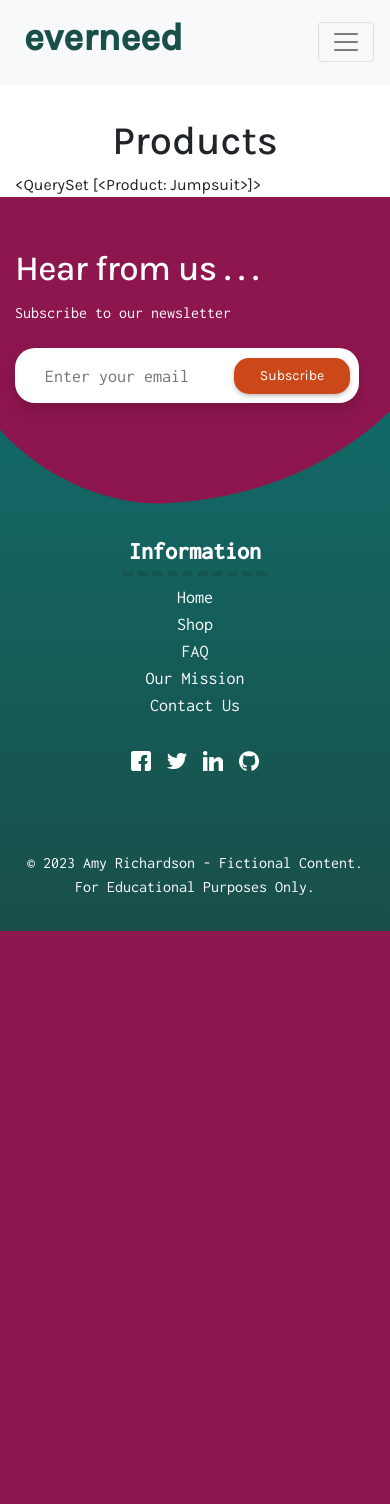
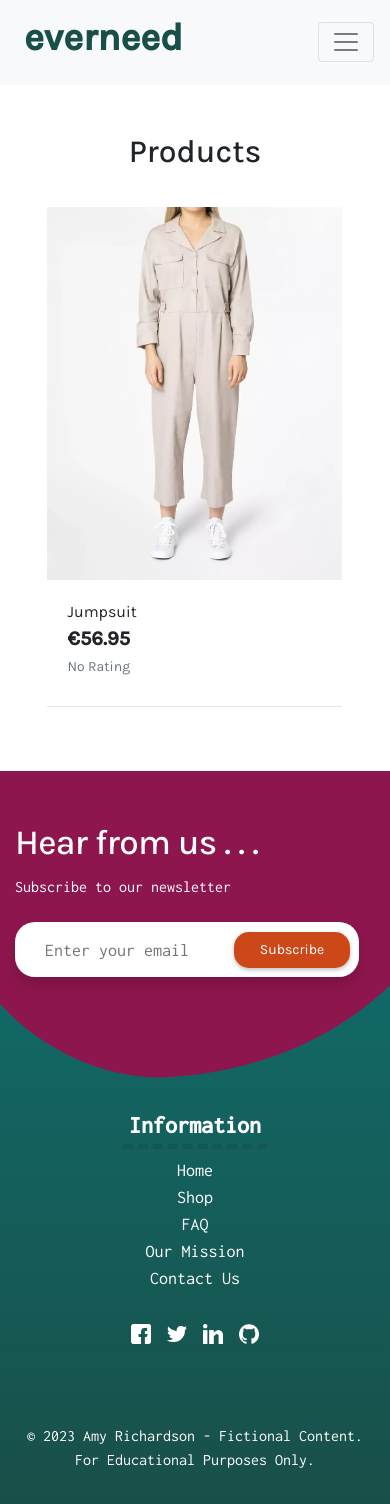
Before and after one commit to amylour/everneed, a Django app: page /products/ in a window 390 px wide. Shown: the part 41-1545 px from the top of the page. Before the commit the page ends 972 px from the top, so only its background shows below. Run offline with Django 3.2, Linux system fonts and the light colour scheme; data comes from the database, SQL or seed files in the repository; some libraries are stand-ins or nearby versions.

Commit message:
add: all products view layout & responsiveness

```diff
--- a/products/templates/products/products.html
+++ b/products/templates/products/products.html
@@ -5,14 +5,70 @@
 {% block title %}Products{% endblock %}
 
 {% block content %}
-
-<div class="container mt-5 text-center">
-    <h1 class="section-title mt-5">Products</h1>
-</div>
+<!-- Layout guided by Boutique Ado walkthrough credit: https://tinyurl.com/y8myvsxz -->
 <div class="container-fluid">
     <div class="row">
-        <div class="col">
-            {{ products }}
+        <div class="col text-center my-3">
+            <h2 class="section-title mt-5 mb-2">Products</h2>
+        </div>
+    </div>
+    <div class="row">
+        <div class="product-container col-10 offset-1">
+            <div class="row mt-1 mb-2"></div>
+            <div class="row">
+                {% for product in products %}
+                <div class="col-sm-6 col-md-6 col-lg-4 col-xl-3">
+                    <div class="card h-100 border-0">
+                        {% if product.image %}
+                        <a href="">
+                            <img class="card-img-top img-fluid" src="{{ product.image.url }}" alt="{{ product.name }}">
+                        </a>
+                        {% else %}
+                        <a href="">
+                            <img class="card-img-top img-fluid" src="{{ MEDIA_URL }}noimage.png"
+                                alt="{{ product.name }}">
+                        </a>
+                        {% endif %}
+                        <div class="card-body pb-0">
+                            <p class="mb-0">{{ product.name }}</p>
+                        </div>
+                        <div class="card-footer bg-white pt-0 border-0 text-left">
+                            <div class="row">
+                                <div class="col">
+                                    <p class="lead mb-0 text-left font-weight-bold">€{{ product.price }}</p>
+                                    {% if product.rating %}
+                                    <small class="text-muted"><i class="fas fa-star mr-1"></i>{{ product.rating }} /
+                                        5</small>
+                                    {% else %}
+                                    <small class="text-muted">No Rating</small>
+                                    {% endif %}
+                                </div>
+                            </div>
+                        </div>
+                    </div>
+                </div>
+                {% if forloop.counter|divisibleby:1 %}
+                <div class="col-12 d-sm-none mb-5">
+                    <hr>
+                </div>
+                {% endif %}
+                {% if forloop.counter|divisibleby:2 %}
+                <div class="col-12 d-none d-sm-block d-md-block d-lg-none mb-5">
+                    <hr>
+                </div>
+                {% endif %}
+                {% if forloop.counter|divisibleby:3 %}
+                <div class="col-12 d-none d-lg-block d-xl-none mb-5">
+                    <hr>
+                </div>
+                {% endif %}
+                {% if forloop.counter|divisibleby:4 %}
+                <div class="col-12 d-none d-xl-block mb-5">
+                    <hr>
+                </div>
+                {% endif %}
+                {% endfor %}
+            </div>
         </div>
     </div>
 </div>
--- a/static/css/base.css
+++ b/static/css/base.css
@@ -414,7 +414,6 @@ input {
     color: var(--forest);
 }
 
-
 /* Bestseller Section */
 .best-sec {
     color: #fff;
```
Also changed, not shown: media/noimage.png (added).
